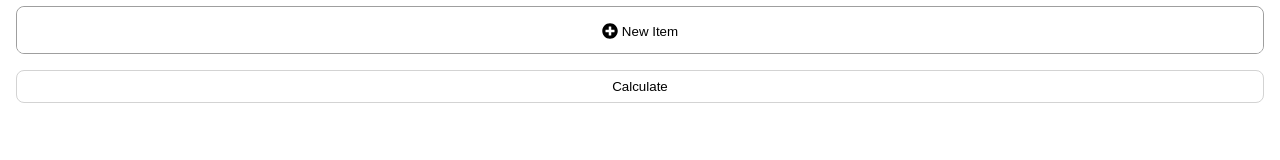
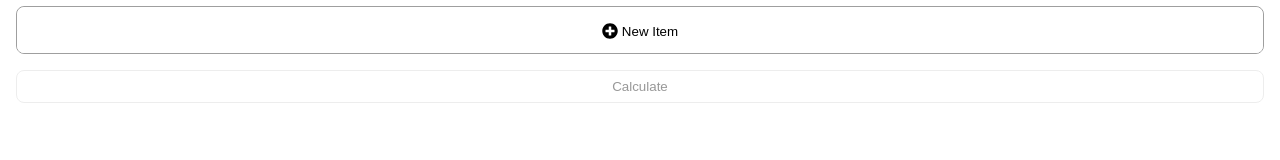
Before and after one commit to setowilliam/bill-splitter-v2, a Next.js app: page / in a window 1280 px wide. Shown: the part 130-290 px from the top of the page. Built offline with nearby package versions, Linux system fonts and the light colour scheme.

Commit message:
feat: disable calculate

```diff
--- a/src/pages/index.tsx
+++ b/src/pages/index.tsx
@@ -12,7 +12,6 @@ import {
   ItemCard,
   PersonCard,
 } from "page-components/home";
-import { ListContainer } from "page-components/home/styles";
 
 const Home: NextPage = () => {
   const router = useRouter();
@@ -54,7 +53,11 @@ const Home: NextPage = () => {
 
       <AddPersonForm />
       <AddItemForm />
-      <Button layout onClick={() => router.push("/results")}>
+      <Button
+        layout
+        onClick={() => router.push("/results")}
+        disabled={!(items.length && people.length)}
+      >
         Calculate
       </Button>
     </AnimateSharedLayout>
```
